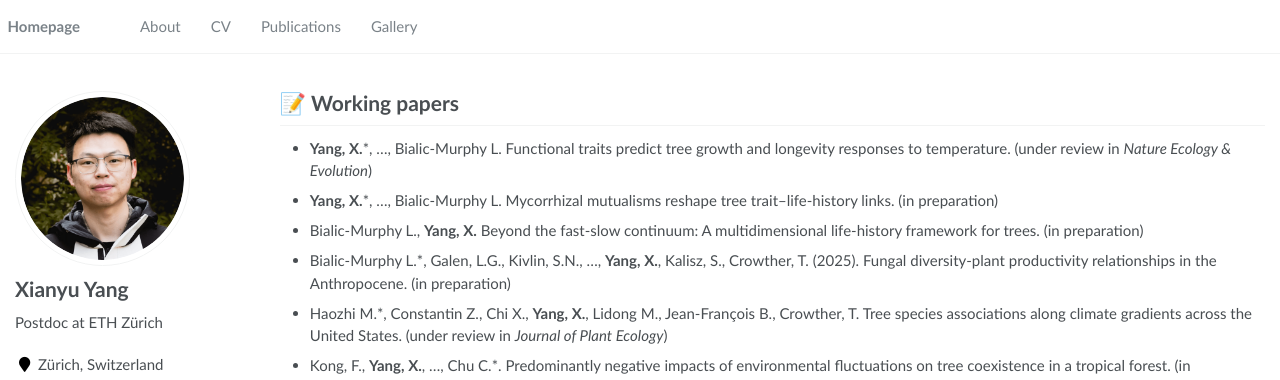
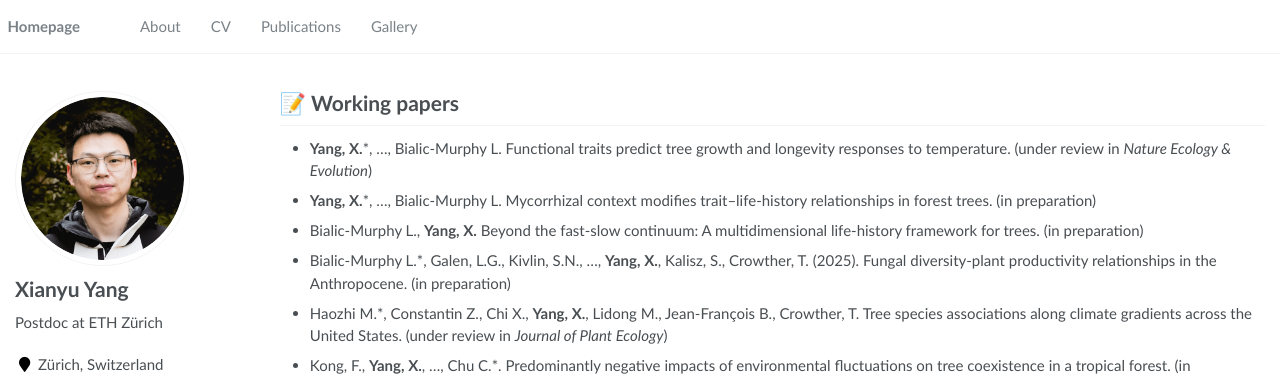
Before and after one commit to Xianyu-Yang/xianyu-yang.github.io, a Jekyll site: the page built from _pages/publications.md, in a window 1280 px wide and 900 px high. Shown: the top 380 px of the window. Built offline with Jekyll 4.4.1, drawn with Linux system fonts in a browser that asks for light colours; some web fonts are replaced.

Commit message:
Update publications.md

```diff
--- a/_pages/publications.md
+++ b/_pages/publications.md
@@ -8,7 +8,7 @@ author_profile: true
 # 📝 Working papers
 - **Yang, X.**\*, ..., Bialic-Murphy L. Functional traits predict tree growth and longevity responses to temperature. (under review in _Nature Ecology & Evolution_)
 
-- **Yang, X.**\*, ..., Bialic-Murphy L. Mycorrhizal mutualisms reshape tree trait–life-history links. (in preparation)
+- **Yang, X.**\*, ..., Bialic-Murphy L. Mycorrhizal context modifies trait–life-history relationships in forest trees. (in preparation)
 
 - Bialic-Murphy L., **Yang, X.** Beyond the fast-slow continuum: A multidimensional life-history framework for trees. (in preparation)
 
```
